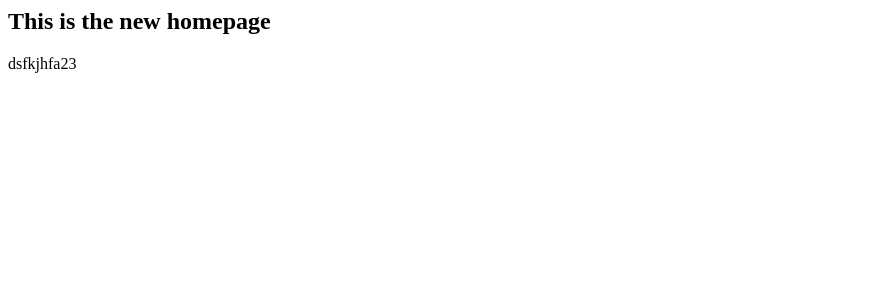
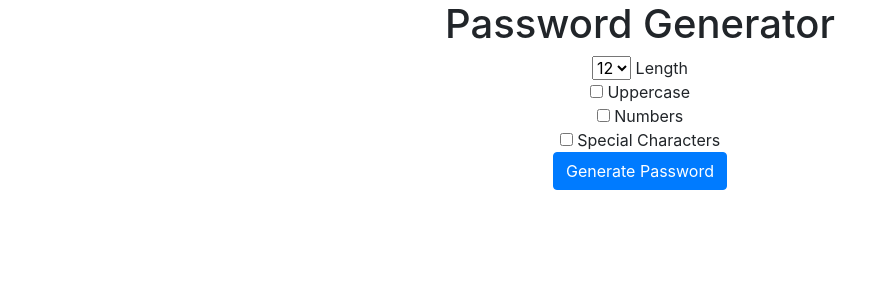
Before and after one commit to tanktoptony/password_generator-project, a Django app: page / in a window 1280 px wide. Shown: the top 300 px of the page, without its empty margins (0-890 px from the left). Run offline with Django 3.2, Linux system fonts and the light colour scheme.

Commit message:
structure

```diff
--- /dev/null
+++ b/generator/templates/generator/about.html
@@ -0,0 +1,3 @@
+<h1>About this App</h1>
+<h2> dsafjhsdkjfhsdkjfhksjfdhkjf </h2>
+<a href="{% url 'home' %}">Home</a>
--- a/generator/templates/generator/home.html
+++ b/generator/templates/generator/home.html
@@ -1,3 +1,31 @@
-<h2>This is the new homepage</h2>
+<link rel="stylesheet" href="https://cdn.jsdelivr.net/npm/bootstrap@4.5.3/dist/css/bootstrap.min.css" integrity="sha384-TX8t27EcRE3e/ihU7zmQxVncDAy5uIKz4rEkgIXeMed4M0jlfIDPvg6uqKI2xXr2" crossorigin="anonymous">
 
-{{ password }}
+<div class="container text-center">
+<h1>Password Generator</h1>
+
+<form action="{% url 'password' %}">
+  <select name="length">
+    <option value="6">6</option>
+    <option value="7">7</option>
+    <option value="8">8</option>
+    <option value="9">9</option>
+    <option value="10">10</option>
+    <option value="11">11</option>
+    <option value="12" selected="selected">12</option>
+    <option value="13">13</option>
+    <option value="14">14</option>
+  </select> Length
+
+  <br>
+  <input type="checkbox" name="uppercase"> Uppercase
+  <br>
+  <input type="checkbox" name="numbers"> Numbers
+  <br>
+  <input type="checkbox" name="special"> Special Characters
+  <br>
+
+  <input type="submit" name="" value="Generate Password" class="btn btn-primary">
+  <br>
+
+</form>
+</div>
--- a/generator/views.py
+++ b/generator/views.py
@@ -1,10 +1,33 @@
 from django.shortcuts import render
 from django.http import HttpResponse
+import random
 
 # Create your views here.
 
 def home(request):
-    return render(request, 'generator/home.html', {'password':'dsfkjhfa23'})
+    return render(request, 'generator/home.html')
 
-def eggs(request):
-    return HttpResponse('Eggs are so tasty')
+def password(request):
+
+    characters = list('abcdefghijklmnopqrstuvwxyz')
+
+    if request.GET.get('uppercase'):
+        characters.extend(list('ABCDEFGHIJKLMNOPQRSTUVWXYZ'))
+
+    if request.GET.get('numbers'):
+        characters.extend(list('0123456789'))
+
+    if request.GET.get('special'):
+        characters.extend(list('!@#$%^&*()'))
+
+    length = int(request.GET.get('length', 12))
+
+    thepassword = ''
+
+    for x in range(length):
+        thepassword += random.choice(characters)
+
+    return render(request, 'generator/password.html', {'password': thepassword})
+
+def about(request):
+    return render(request, 'generator/about.html')
--- a/password_generator/urls.py
+++ b/password_generator/urls.py
@@ -18,6 +18,7 @@ from django.urls import path
 from generator import views
 
 urlpatterns = [
-    path('', views.home),
-    path('eggs', views.eggs),
+    path('', views.home, name='home'),
+    path('password/', views.password, name='password'),
+    path('about/', views.about, name='about'),
 ]
```
Also changed, not shown: generator/templates/generator/password.html (added, +7 -0 lines), 1 other file.
